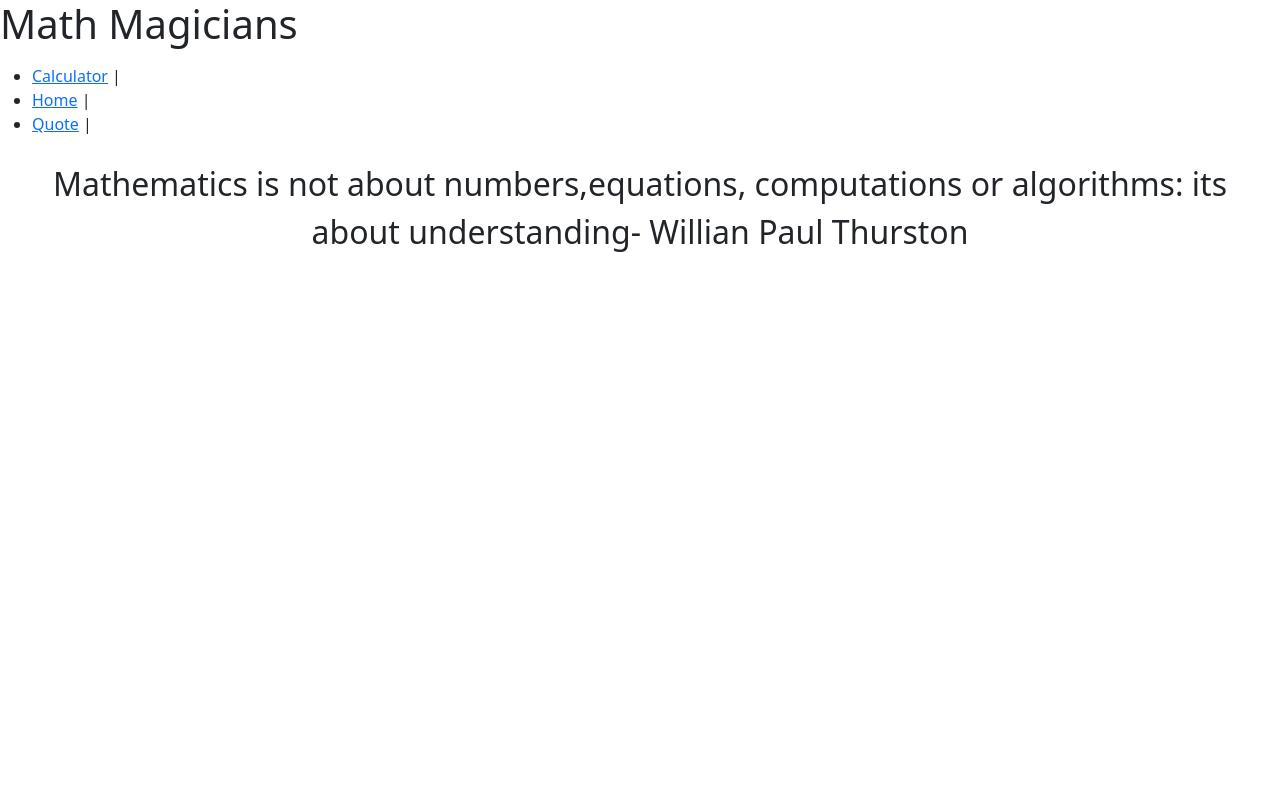
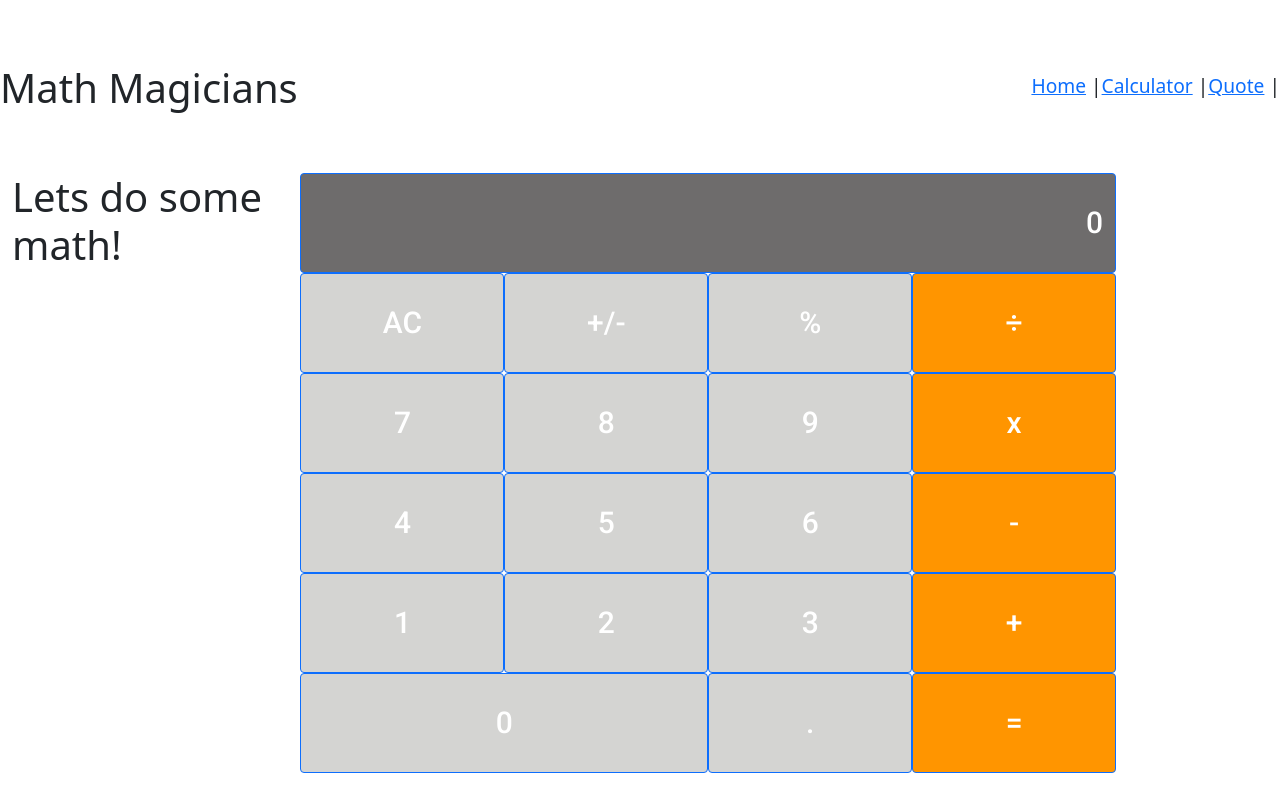
Before and after one commit to kimothokamau/mathmagicians, a React (Create React App) app: page /calculator in a window 1280 px wide. Built offline with nearby package versions, Linux system fonts and the light colour scheme.

Commit message:
Styling,center items

```diff
--- a/src/App.js
+++ b/src/App.js
@@ -21,12 +21,12 @@ class App extends React.Component {
         <NavBar />
         <Switch>
           <Route exact path="/">
+            <Home />
+          </Route>
+          <Route path="/calculator">
             <Calculator />
           </Route>
-          <Route path="/Home">
-            <Home />
-          </Route>
-          <Route path="*">
+          <Route path="/quote">
             <Quote />
           </Route>
         </Switch>
--- a/src/components/Calculator.js
+++ b/src/components/Calculator.js
@@ -25,6 +25,8 @@ function Calculator() {
   };
 
   return (
+    <Container className="outer-container">
+      <h1>Lets do some math!</h1>
       <Container className="main-container">
         <Row>
           <Col>
@@ -104,6 +106,9 @@ function Calculator() {
         </Row>
 
       </Container>
+
+    </Container>
+
   );
 }
 
--- a/src/components/NavBar.js
+++ b/src/components/NavBar.js
@@ -6,12 +6,12 @@ const NavBar = () => {
     {
       id: 1,
       path: '/',
-      text: 'Calculator',
+      text: 'Home',
     },
     {
       id: 2,
-      path: '/home',
-      text: 'Home',
+      path: '/calculator',
+      text: 'Calculator',
     },
     {
       id: 3,
--- a/src/components/Quote.js
+++ b/src/components/Quote.js
@@ -4,7 +4,7 @@ const Quote = () => (
   <>
     <p style={{
       fontSize: '2rem',
-      textAlign: 'center',
+      textAlign: 'left',
       margin: '0 0.5rem',
     }}
     >
--- a/src/index.css
+++ b/src/index.css
@@ -10,8 +10,18 @@ body {
   margin: 0;
 }
 
+.outer-container {
+  display: flex;
+  justify-content: space-around;
+  margin-left: 0;
+  margin-right: 0;
+}
+
+.outer-container > h1 {
+  justify-self: flex-start;
+}
 .main-container {
-  margin: 3em auto auto auto;
+  /* margin: 3em auto auto auto; */
 }
 
 .answer {
@@ -55,3 +65,19 @@ body {
 
   --bs-gutter-x: 0;
 }
+
+.navbar-component {
+  display: flex;
+  justify-content: space-between;
+  margin-top: 4em;
+  margin-bottom: 3em;
+}
+
+.navbar-list {
+  display: flex;
+}
+
+ul {
+  list-style: none;
+  font-size: larger;
+}
```
Lines whose indentation alone changed are shown as unchanged.
